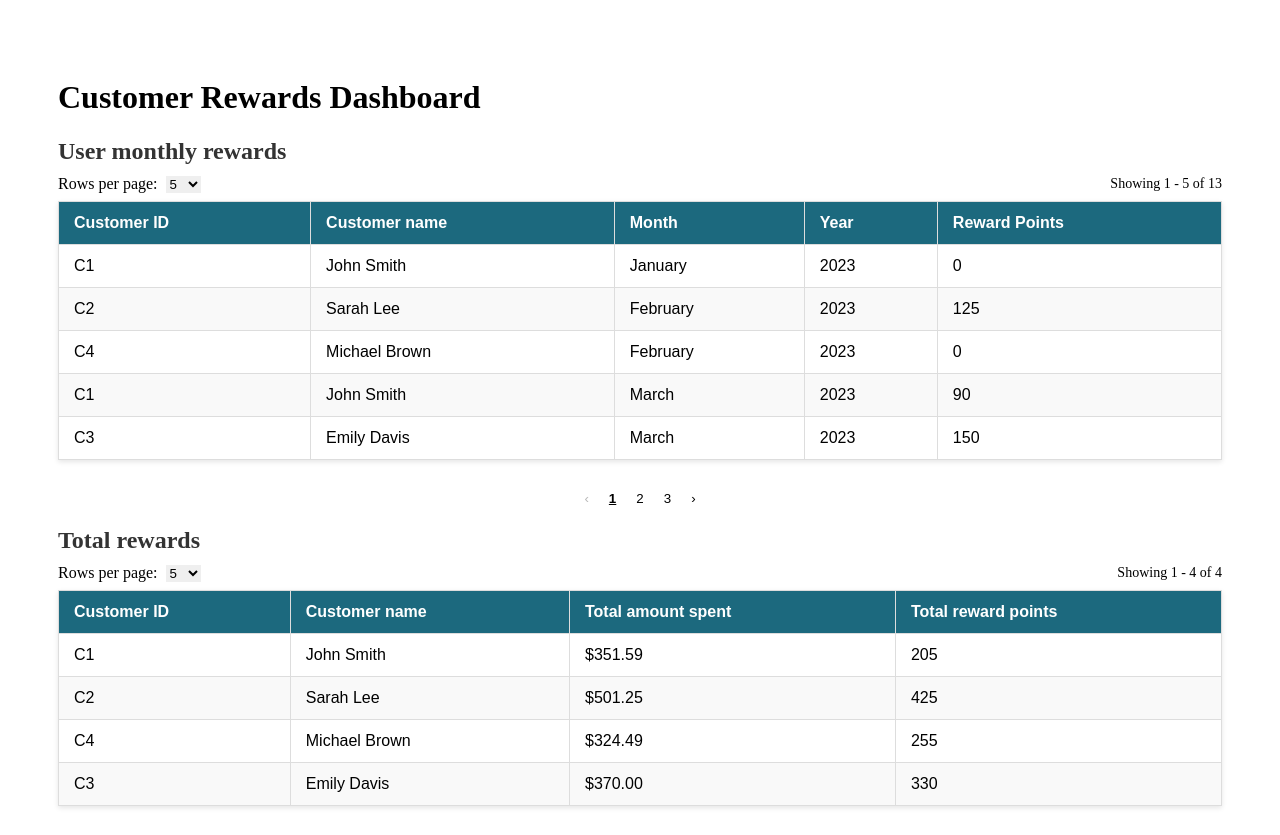
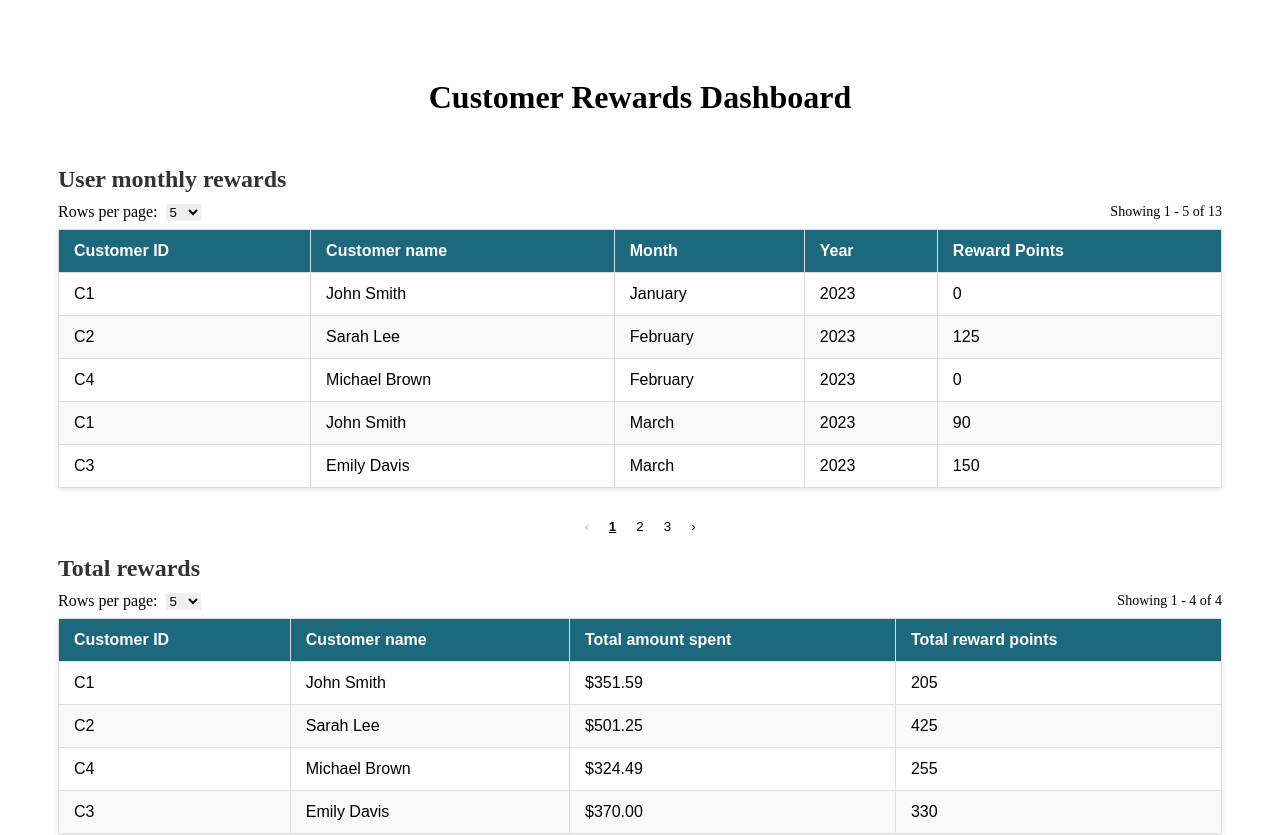
Before and after one commit to rinikamahule03/rewards, a React (Create React App) app: page / in a window 1280 px wide. Shown: the top 835 px of the page. Built offline with nearby package versions, Linux system fonts and the light colour scheme.

Commit message:
Added error boundary

```diff
--- a/src/App.js
+++ b/src/App.js
@@ -1,10 +1,13 @@
 import React from "react";
 import RewardsDashboard from "./components/rewards-dashboard/RewardsDashboard";
+import ErrorBoundary from "./components/error/ErrorBoundary";
 
 const App = () => {
   return (
     <>
-      <RewardsDashboard />
+      <ErrorBoundary>
+        <RewardsDashboard />
+      </ErrorBoundary>
     </>
   );
 };
--- /dev/null
+++ b/src/components/error/ErrorBoundary.jsx
@@ -0,0 +1,27 @@
+import React from "react";
+import { logger } from "../../utils/logger";
+import ErrorPage from "./ErrorPage";
+
+export default class ErrorBoundary extends React.Component {
+  constructor(props) {
+    super(props);
+    this.state = { hasError: false };
+  }
+
+  static getDerivedStateFromError(error) {
+    // Update state so the next render will show the fallback UI.
+    return { hasError: true };
+  }
+
+  componentDidCatch(error) {
+    logger.error(error);
+  }
+
+  render() {
+    if (this.state.hasError) {
+      return <ErrorPage error={{message: "Something went wrong."}} />
+    }
+
+    return this.props.children;
+  }
+}
--- /dev/null
+++ b/src/components/error/ErrorPage.css
@@ -0,0 +1,20 @@
+/* error styles */
+.error-container {
+  text-align: center;
+  align-items: center;
+  justify-content: center;
+  display: flex;
+  flex-direction: column;
+  min-height: 100vh;
+}
+
+.error-message {
+  color: #c00;
+  margin-top: 8px;
+  font-size: 1.2rem;
+}
+
+.error-title {
+  font-size: 3rem;
+  color: #333;
+}
--- /dev/null
+++ b/src/components/error/ErrorPage.jsx
@@ -0,0 +1,5 @@
+import './ErrorPage.css';
+
+const ErrorPage = ({ error }) => <div className="error-container"><h1 className="error-title">Ooops!</h1><p className="error-message">Error: {error.message}</p></div>;
+
+export default ErrorPage;
--- a/src/components/rewards-dashboard/RewardsDashboard.css
+++ b/src/components/rewards-dashboard/RewardsDashboard.css
@@ -3,23 +3,7 @@
   padding: 50px;
 }
 
-/* error styles */
-.error-container {
+.dashboard-title {
   text-align: center;
-  align-items: center;
-  justify-content: center;
-  display: flex;
-  flex-direction: column;
-  min-height: 100vh;
+  margin-bottom: 50px;
 }
-
-.error-message {
-  color: #c00;
-  margin-top: 8px;
-  font-size: 1.2rem;
-}
-
-.error-title {
-  font-size: 3rem;
-  color: #333;
-}
--- a/src/components/rewards-dashboard/RewardsDashboard.jsx
+++ b/src/components/rewards-dashboard/RewardsDashboard.jsx
@@ -4,17 +4,18 @@ import Loader from "../../components/Loader";
 import TransactionsTable from "../../components/TransactionsTable";
 import MonthlyRewardsTable from "../../components/MonthlyRewardsTable";
 import TotalRewardsTable from "../../components/TotalRewardsTable";
+import ErrorPage from "../../components/error/ErrorPage";
 import "./RewardsDashboard.css";
 
 const RewardsDashboard = () => {
   const { loading, error, transactions, monthlyRewards, totalRewards } = useRewardsData();
 
   if (loading) return <Loader />;
-  if (error) return <div className="error-container"><h1 className="error-title">Ooops!</h1><p className="error-message">Error: {error.message}</p></div>;
+  if (error) return <ErrorPage error={error} />;
 
   return (
     <div className="page-container">
-      <h1>Customer Rewards Dashboard</h1>
+      <h1 className="dashboard-title">Customer Rewards Dashboard</h1>
       <MonthlyRewardsTable monthlyRewards={monthlyRewards} />
       <TotalRewardsTable totalRewards={totalRewards} />
       <TransactionsTable transactions={transactions} />
```
